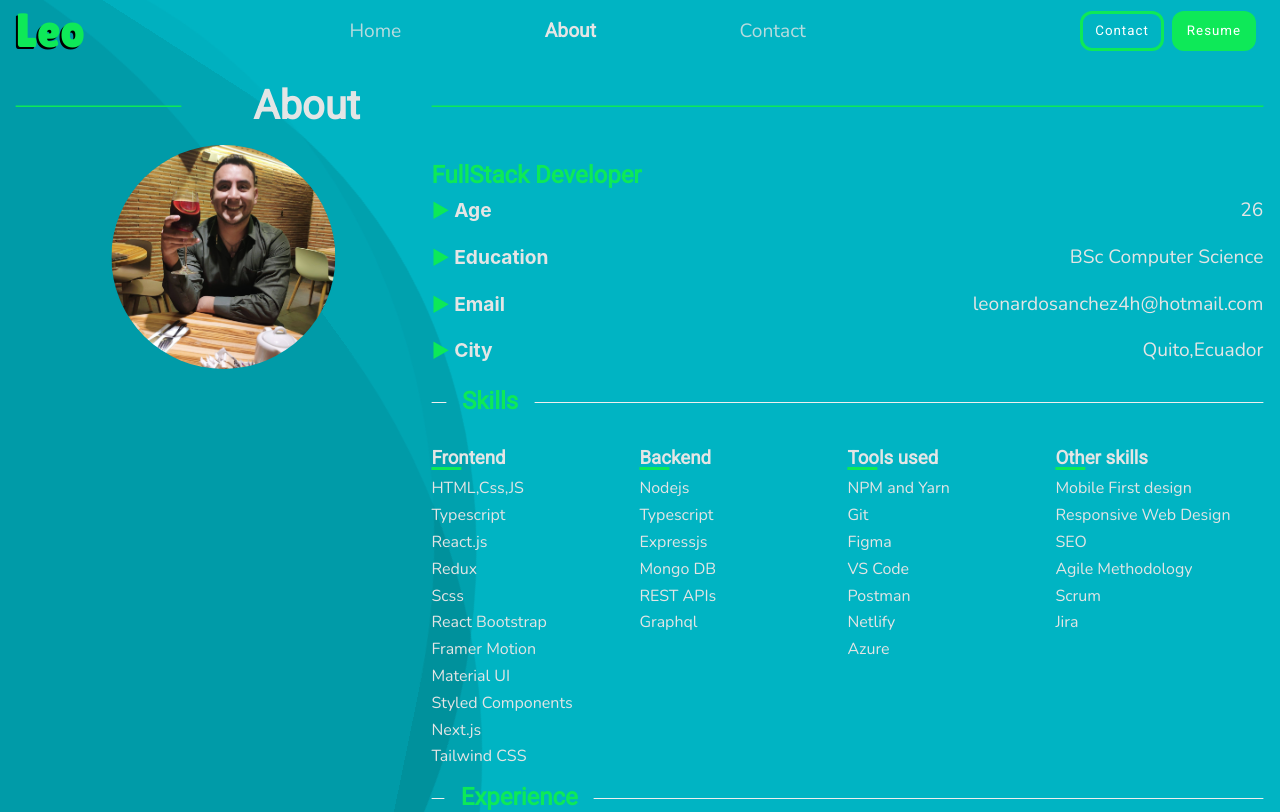
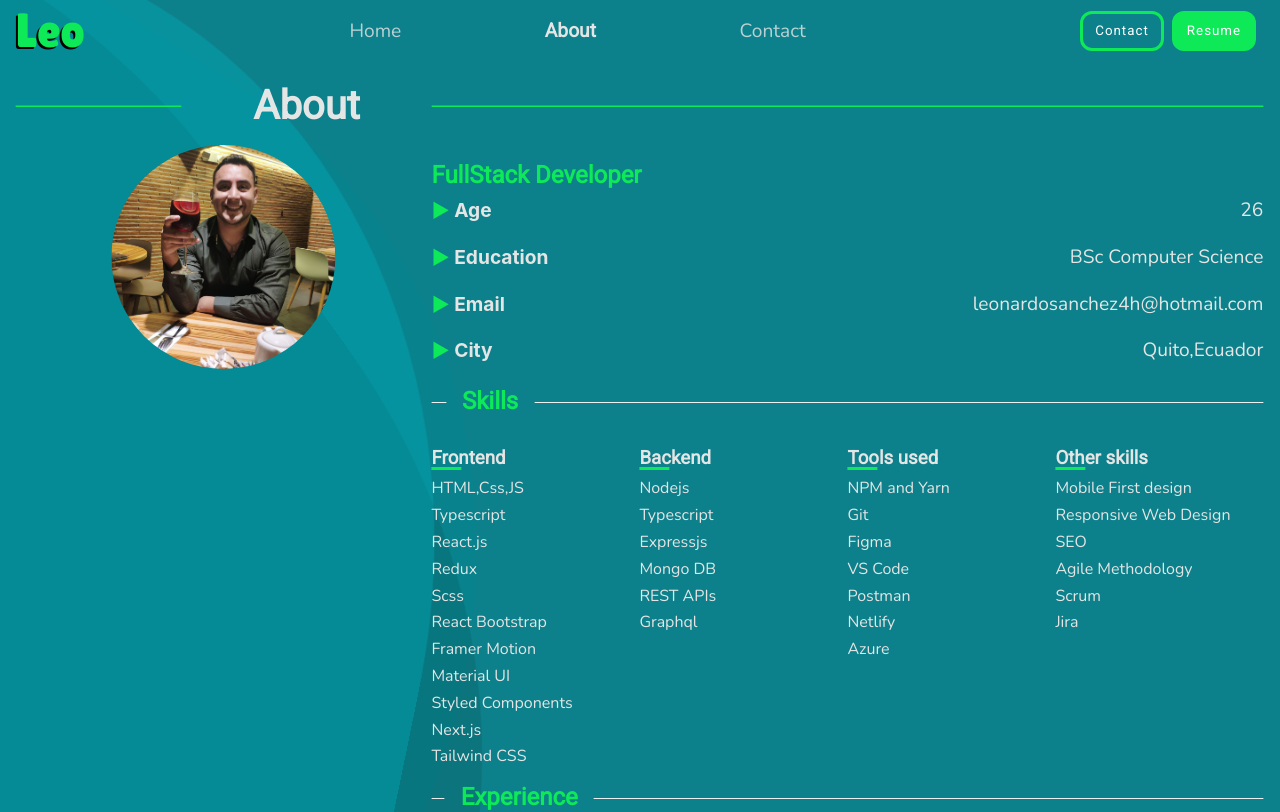
Before and after one commit to Lordcreos/React-protfolio, a React (Create React App) app: page /about in a window 1280 px wide. Shown: the top 812 px of the page. Built offline with nearby package versions, Linux system fonts and the light colour scheme.

Commit message:
change background to a dark tone

```diff
--- a/src/scss/App.css
+++ b/src/scss/App.css
@@ -13,7 +13,7 @@ p {
 }
 
 body {
-  background: #00b4c3;
+  background: #0d818b;
 }
 
 input, textarea {
@@ -38,7 +38,7 @@ textarea {
   width: 100%;
   max-width: 1360px;
   margin: 0 auto;
-  background: #00b4c3;
+  background: #0d818b;
   color: #E5E5E5;
   overflow: hidden;
 }
@@ -411,7 +411,7 @@ img {
 }
 .btn:hover {
   cursor: pointer;
-  color: #00b4c3;
+  color: #0d818b;
 }
 .btn:hover::before {
   top: 0;
@@ -563,8 +563,8 @@ img {
   -webkit-box-align: center;
   -ms-flex-align: center;
   align-items: center;
-  background: -webkit-linear-gradient(#00b4c3, #000);
-  background: linear-gradient(#000, #00b4c3);
+  background: -webkit-linear-gradient(#0d818b, #000);
+  background: linear-gradient(#000, #0d818b);
 }
 
 @media all and (min-width: 650px) {
--- a/src/scss/_variable.scss
+++ b/src/scss/_variable.scss
@@ -1,6 +1,6 @@
 $primary-color:#0ee958;
 $light-color:#E5E5E5;
-$dark-color:#00b4c3;
+$dark-color:#0d818b;
 $black:#000;
 $white:#fff;
 $page-height:calc(100vh - 6rem);
```
